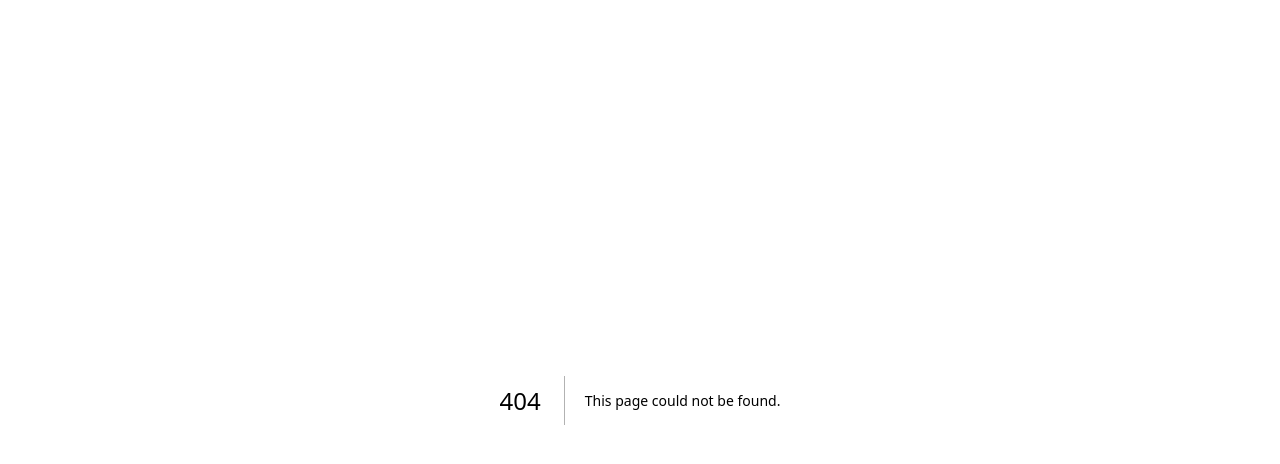
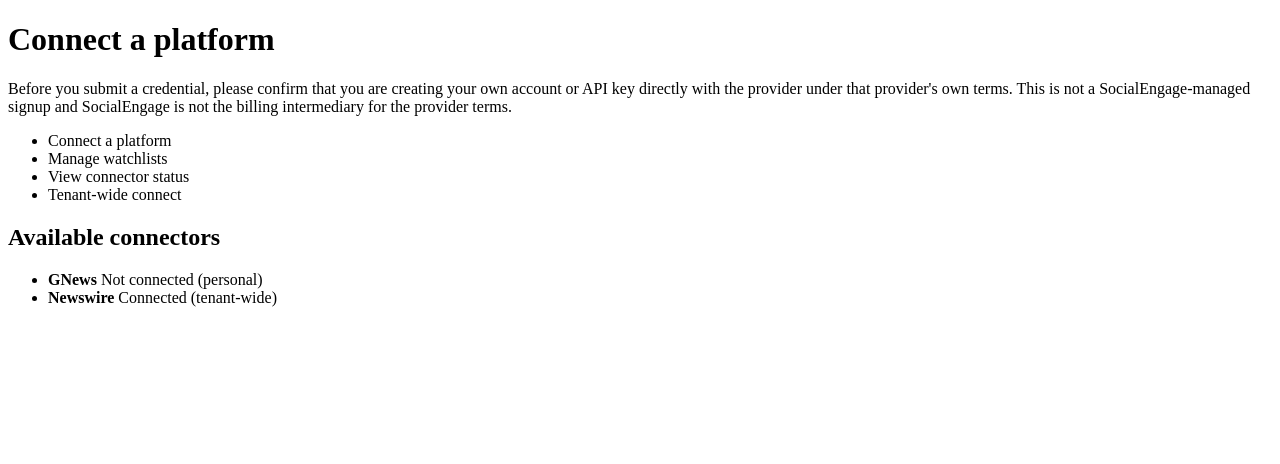
Before and after one commit to mdresch/socialengage, a Next.js app in the folder social-listening-admin/: page /tenant/connectors in a window 1280 px wide. Before the commit this address had no page. Shown: the top 464 px of the page. Built offline with nearby package versions, Linux system fonts and the light colour scheme.

Commit message:
Add Story 6.3 connector connect flow

```diff
--- /dev/null
+++ b/social-listening-admin/src/app/tenant/connectors/page.tsx
@@ -0,0 +1,37 @@
+import { getTenantShellActions } from '@/lib/role-routing';
+
+const connectors = [
+  { id: 'gnews', name: 'GNews', connected: false, ownerType: 'user' },
+  { id: 'newswire', name: 'Newswire', connected: true, ownerType: 'tenant' },
+];
+
+export default function ConnectorsPage() {
+  const actions = getTenantShellActions({ role: 'tenant_admin' });
+
+  return (
+    <main>
+      <h1>Connect a platform</h1>
+      <p>
+        Before you submit a credential, please confirm that you are creating your own account or API key directly with the provider under that provider&apos;s own terms. This is not a SocialEngage-managed signup and SocialEngage is not the billing intermediary for the provider terms.
+      </p>
+      <ul>
+        {actions.map((action) => (
+          <li key={action}>{action}</li>
+        ))}
+      </ul>
+      <section>
+        <h2>Available connectors</h2>
+        <ul>
+          {connectors.map((connector) => (
+            <li key={connector.id}>
+              <strong>{connector.name}</strong>
+              {' '}
+              {connector.connected ? 'Connected' : 'Not connected'}
+              {' '}({connector.ownerType === 'tenant' ? 'tenant-wide' : 'personal'})
+            </li>
+          ))}
+        </ul>
+      </section>
+    </main>
+  );
+}
```
Also changed, not shown: social-listening-admin/.claude/skills/connector-connect-disconnect/SKILL.md (added), 1 other file (tests, documents, lock files or other folders).
